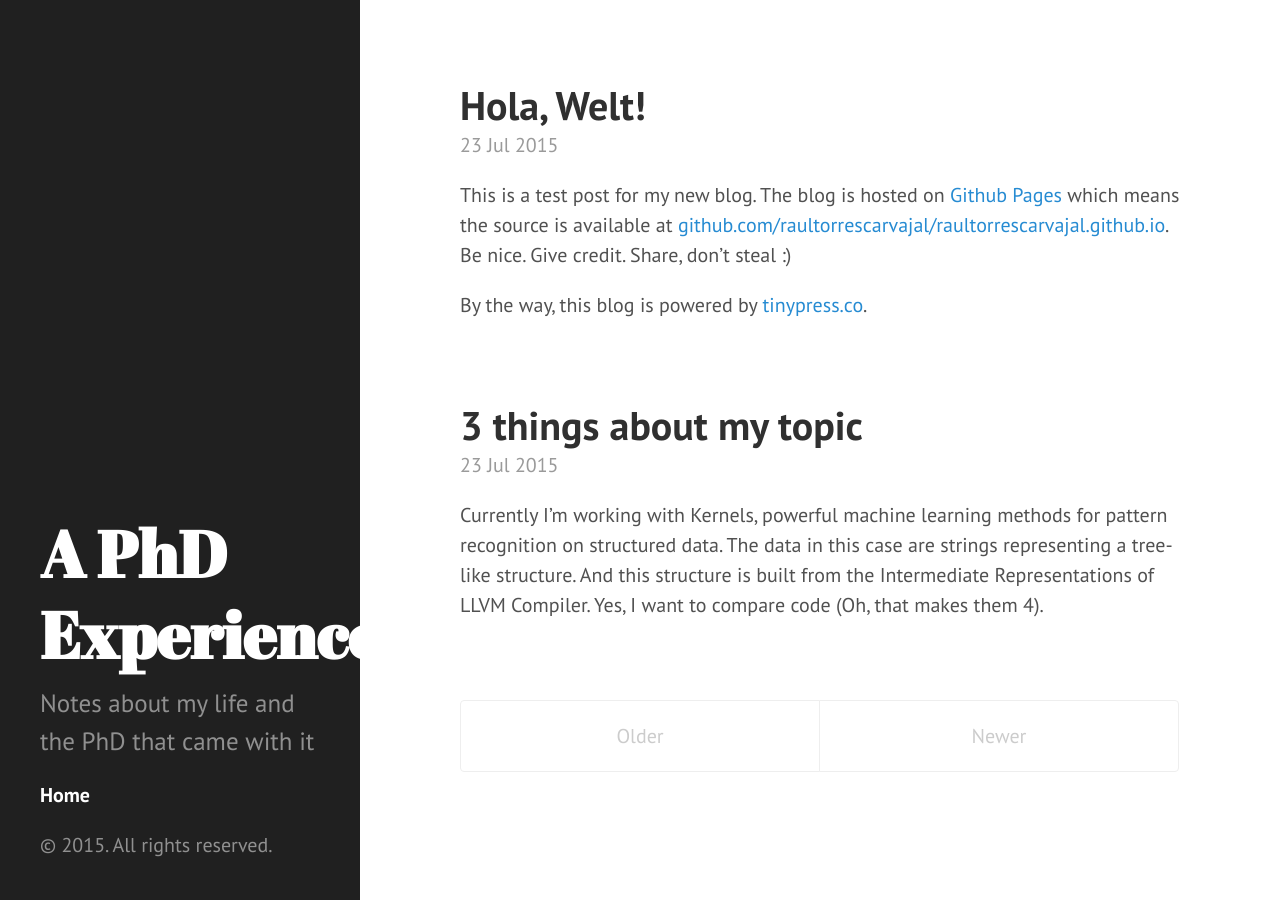
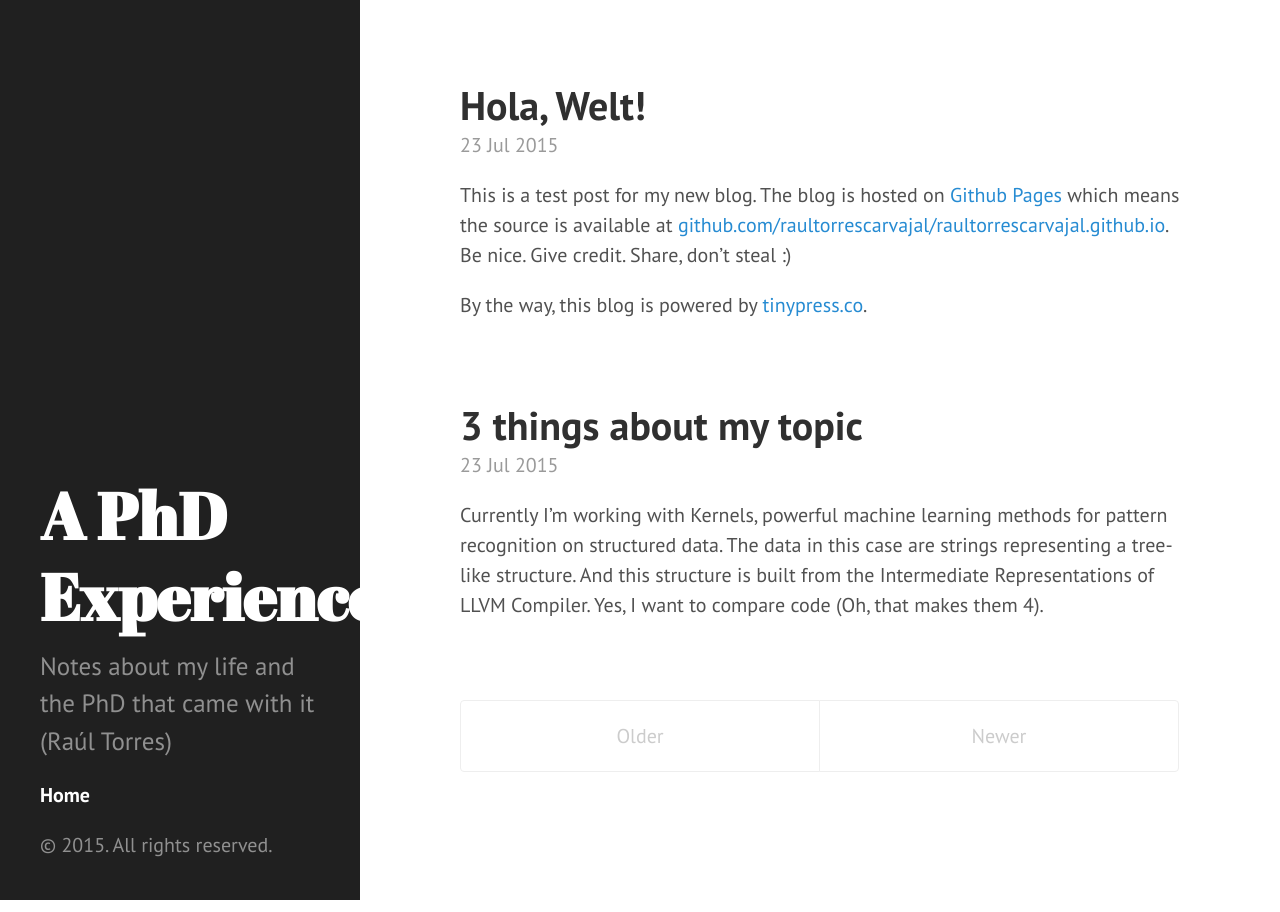
Before and after one commit to raultorrescarvajal/raultorrescarvajal.github.io, a Jekyll site: the page built from index.html, in a window 1280 px wide. Built offline with Jekyll 4.4.1, drawn with Linux system fonts in a browser that asks for light colours; the list of posts is cut into pages by our own code.

Commit message:
Update _config.yml
Name added at the end of the description

```diff
--- a/_config.yml
+++ b/_config.yml
@@ -4,5 +4,5 @@ markdown: kramdown
 url: http://raultorrescarvajal.github.io
 title: A PhD Experience
 tagline: Raúl Torres
-description: Notes about my life and the PhD that came with it
+description: Notes about my life and the PhD that came with it (Raúl Torres)
 paginate: 5
```
